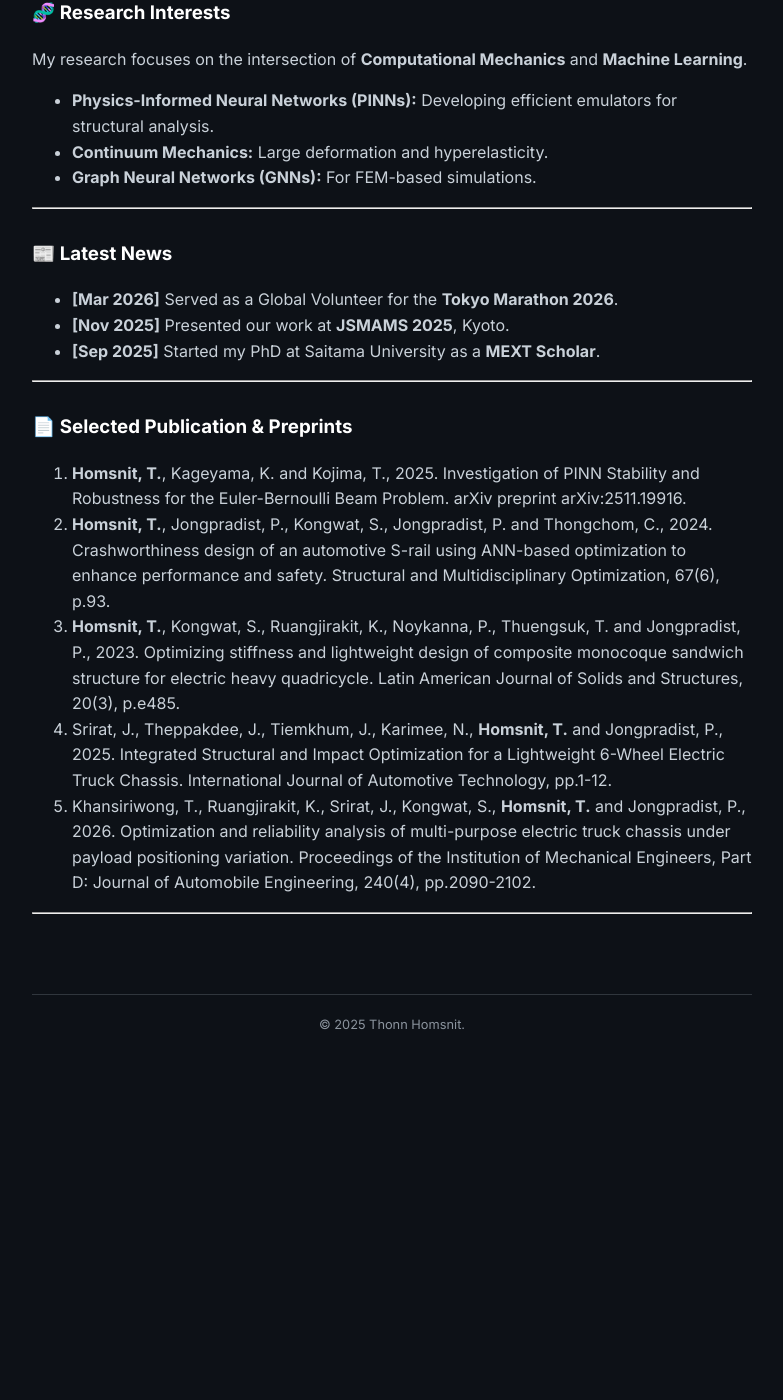
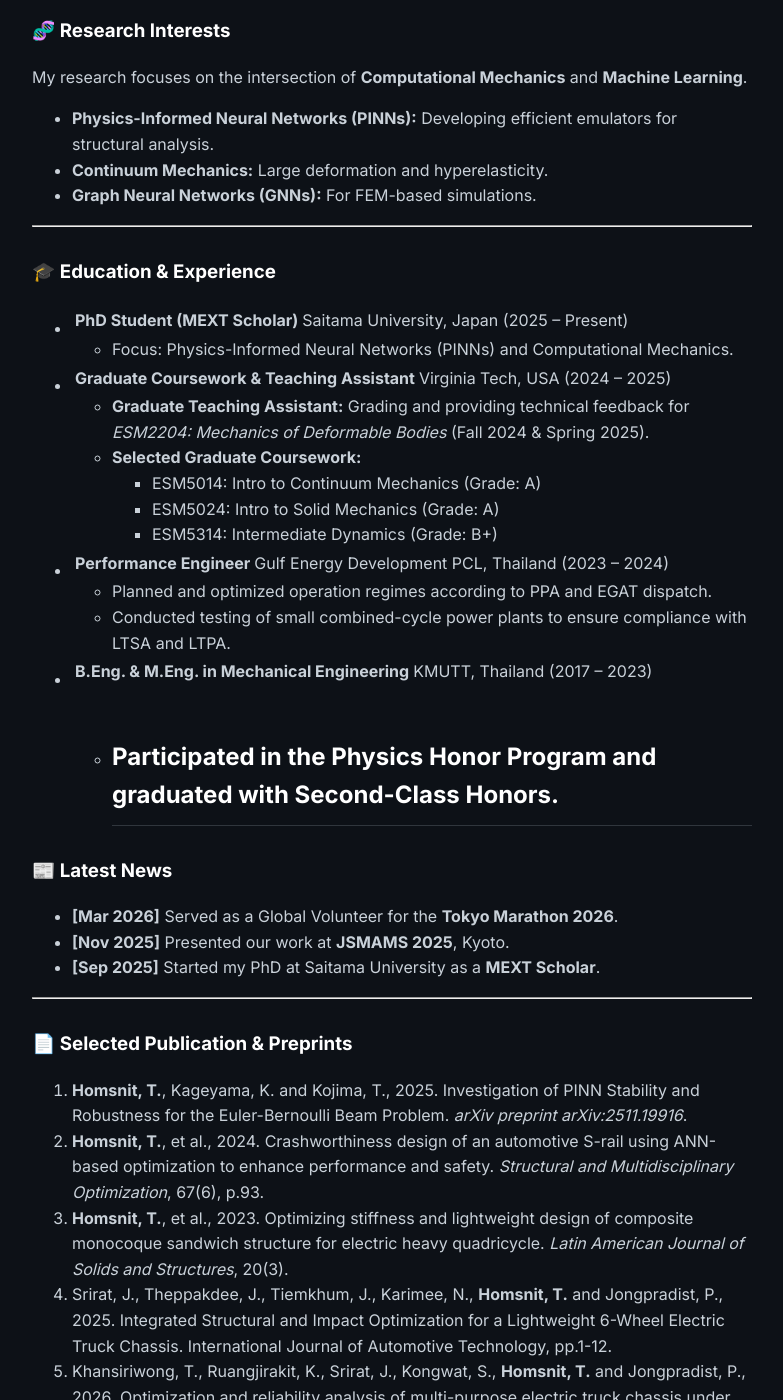
Before and after one commit to thonnh/thonnh.github.io, a Jekyll site: the page built from index.md, in a window 1280 px wide and 1400 px high, scrolled down 543 px. Shown: the whole window, without its empty margins (248-1031 px from the left). Built offline with Jekyll 4.4.1, drawn with Linux system fonts in a browser that asks for light colours; before the commit the page ends 1618 px from its top, so only the background shows below that.

Commit message:
Update index.md

```diff
--- a/index.md
+++ b/index.md
@@ -6,8 +6,8 @@ title: Home
 <div style="width: 200px; height: 200px; min-width: 200px; min-height: 200px; margin: 0 auto 30px auto; border-radius: 50%; background-image: url('IMG.png'); background-size: 180%; background-position: center 25%; display: block; border: 3px solid var(--border);"></div>
 
 # Thonn Homsnit
-**PhD Student in Mechanical Engineering** *Saitama University, Japan*
-**TSAJ87 (Thai Students' Association in Japan under the Royal Patronage): Saitama Prefecture President**
+**PhD Student in Mechanical Engineering** *Saitama University, Japan* **TSAJ87 (Thai Students' Association in Japan under the Royal Patronage): Saitama Prefecture President**
+
 ---
 
 ### 🧬 Research Interests
@@ -16,6 +16,22 @@ My research focuses on the intersection of **Computational Mechanics** and **Mac
 * **Continuum Mechanics:** Large deformation and hyperelasticity.
 * **Graph Neural Networks (GNNs):** For FEM-based simulations.
 
+---
+### 🎓 Education & Experience
+
+* **PhD Student (MEXT Scholar)** | Saitama University, Japan (2025 – Present)
+    * Focus: Physics-Informed Neural Networks (PINNs) and Computational Mechanics.
+* **Graduate Coursework & Teaching Assistant** | Virginia Tech, USA (2024 – 2025)
+    * **Graduate Teaching Assistant:** Grading and providing technical feedback for *ESM2204: Mechanics of Deformable Bodies* (Fall 2024 & Spring 2025).
+    * **Selected Graduate Coursework:**
+        * ESM5014: Intro to Continuum Mechanics (Grade: A)
+        * ESM5024: Intro to Solid Mechanics (Grade: A)
+        * ESM5314: Intermediate Dynamics (Grade: B+)
+* **Performance Engineer** | Gulf Energy Development PCL, Thailand (2023 – 2024)
+    * Planned and optimized operation regimes according to PPA and EGAT dispatch.
+    * Conducted testing of small combined-cycle power plants to ensure compliance with LTSA and LTPA.
+* **B.Eng. & M.Eng. in Mechanical Engineering** | KMUTT, Thailand (2017 – 2023)
+    * Participated in the Physics Honor Program and graduated with Second-Class Honors.
 ---
 
 ### 📰 Latest News
@@ -26,9 +42,9 @@ My research focuses on the intersection of **Computational Mechanics** and **Mac
 ---
 
 ### 📄 Selected Publication & Preprints
-1. **Homsnit, T.**, Kageyama, K. and Kojima, T., 2025. Investigation of PINN Stability and Robustness for the Euler-Bernoulli Beam Problem. arXiv preprint arXiv:2511.19916.
-2. **Homsnit, T.**, Jongpradist, P., Kongwat, S., Jongpradist, P. and Thongchom, C., 2024. Crashworthiness design of an automotive S-rail using ANN-based optimization to enhance performance and safety. Structural and Multidisciplinary Optimization, 67(6), p.93.
-3. **Homsnit, T.**, Kongwat, S., Ruangjirakit, K., Noykanna, P., Thuengsuk, T. and Jongpradist, P., 2023. Optimizing stiffness and lightweight design of composite monocoque sandwich structure for electric heavy quadricycle. Latin American Journal of Solids and Structures, 20(3), p.e485.
+1. **Homsnit, T.**, Kageyama, K. and Kojima, T., 2025. Investigation of PINN Stability and Robustness for the Euler-Bernoulli Beam Problem. *arXiv preprint arXiv:2511.19916*.
+2. **Homsnit, T.**, et al., 2024. Crashworthiness design of an automotive S-rail using ANN-based optimization to enhance performance and safety. *Structural and Multidisciplinary Optimization*, 67(6), p.93.
+3. **Homsnit, T.**, et al., 2023. Optimizing stiffness and lightweight design of composite monocoque sandwich structure for electric heavy quadricycle. *Latin American Journal of Solids and Structures*, 20(3).
 4. Srirat, J., Theppakdee, J., Tiemkhum, J., Karimee, N., **Homsnit, T.** and Jongpradist, P., 2025. Integrated Structural and Impact Optimization for a Lightweight 6-Wheel Electric Truck Chassis. International Journal of Automotive Technology, pp.1-12.
 5. Khansiriwong, T., Ruangjirakit, K., Srirat, J., Kongwat, S., **Homsnit, T.** and Jongpradist, P., 2026. Optimization and reliability analysis of multi-purpose electric truck chassis under payload positioning variation. Proceedings of the Institution of Mechanical Engineers, Part D: Journal of Automobile Engineering, 240(4), pp.2090-2102.
 
```
